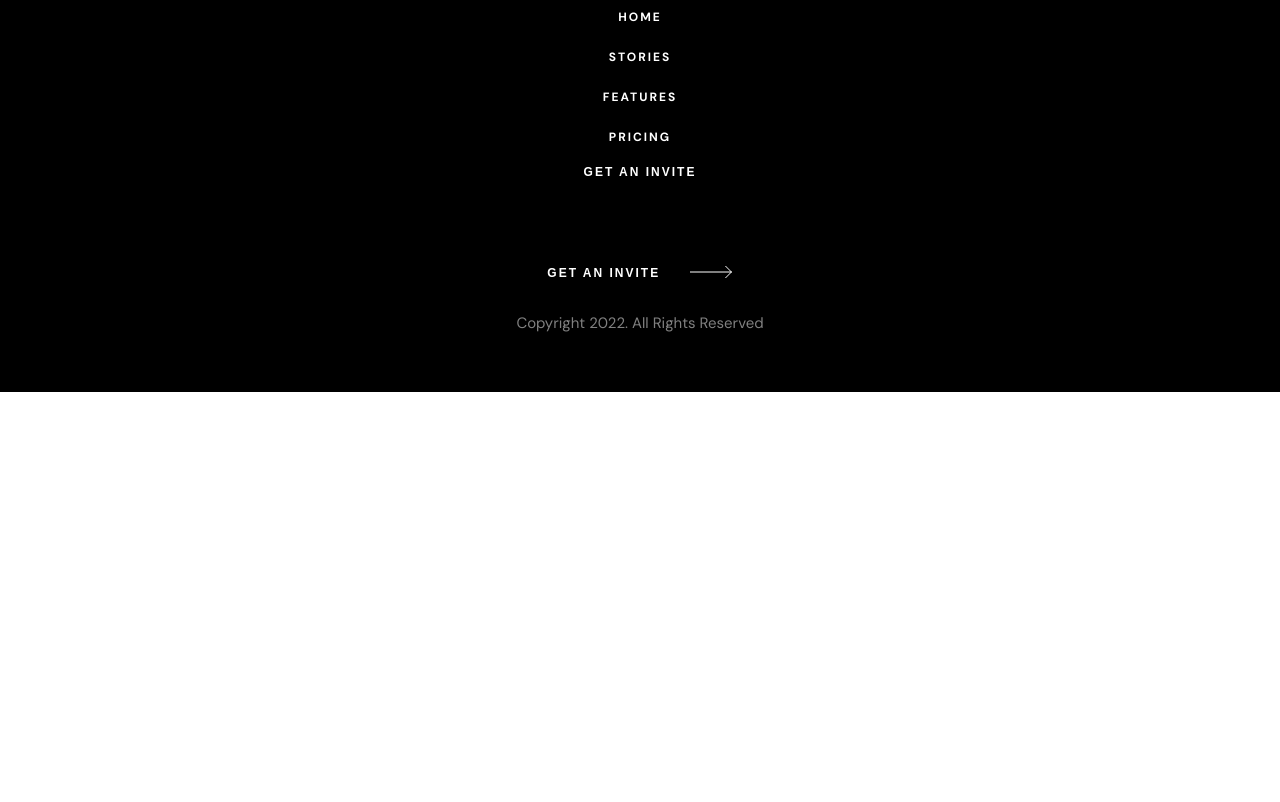
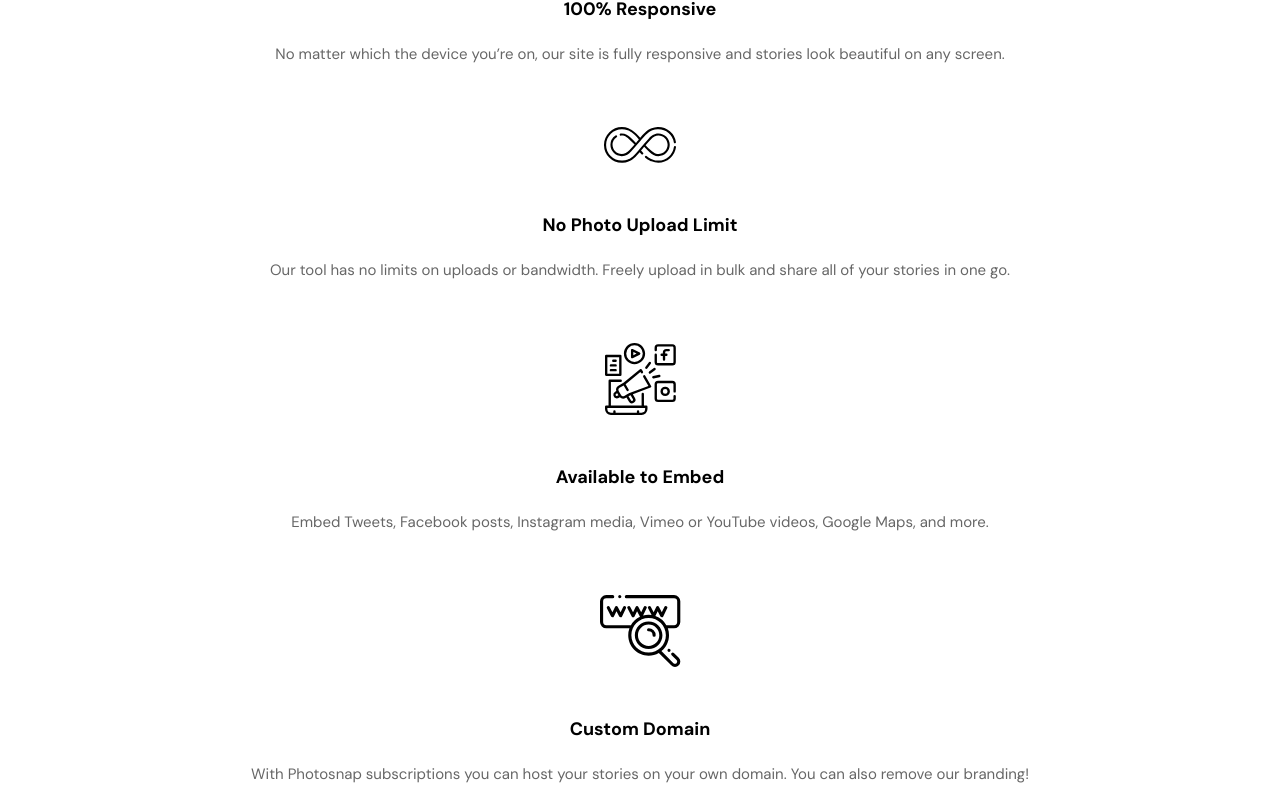
Before and after one commit to ding-09/photosnap, a React (Create React App) app: page /features in a window 1280 px wide. Shown: the part 1258-2060 px from the top of the page. Before the commit the page ends 1650 px from the top, so only its background shows below. Built offline with nearby package versions, Linux system fonts and the light colour scheme; the HTML template or start-up script is replaced by a standard one.

Commit message:
added FeatureCard component and styles

```diff
--- /dev/null
+++ b/src/components/Features/FeatureCard.js
@@ -0,0 +1,17 @@
+import { StyledFeatureCard } from './FeatureCard.styled';
+
+const FeatureCard = ({ feature }) => {
+  console.log(feature);
+  const { img, heading, desc } = feature;
+  return (
+    <StyledFeatureCard>
+      <figure>
+        <img src={img} alt={heading} />
+      </figure>
+      <h2>{heading}</h2>
+      <p>{desc}</p>
+    </StyledFeatureCard>
+  );
+};
+
+export default FeatureCard;
--- /dev/null
+++ b/src/components/Features/FeatureCard.styled.js
@@ -0,0 +1,15 @@
+import styled from 'styled-components'
+
+export const StyledFeatureCard = styled.section`
+  display: flex;
+  flex-direction: column;
+  align-items: center;
+  text-align: center;
+  h2 {
+    margin: 5rem 0 2rem;
+    font-size: 1.8rem;
+  }
+  p {
+    opacity: 0.6;
+  }
+`;
--- /dev/null
+++ b/src/components/Features/Features.styled.js
@@ -0,0 +1,10 @@
+import styled from 'styled-components'
+
+export const StyledFeatures = styled.section`
+    .features {
+        margin: 6rem 3rem 9rem;
+        display: flex;
+        flex-direction: column;
+        gap: 6rem;
+    }
+`
--- a/src/components/Features/FeaturesContent.js
+++ b/src/components/Features/FeaturesContent.js
@@ -1,10 +1,54 @@
 import heroImg from '../../assets/features/desktop/hero.jpg';
+import featuresResponsive from '../../assets/features/desktop/responsive.svg';
+import featuresLimit from '../../assets/features/desktop/no-limit.svg';
+import featuresEmbed from '../../assets/features/desktop/embed.svg';
+import featuresDomain from '../../assets/features/desktop/custom-domain.svg';
+import featuresExposure from '../../assets/features/desktop/boost-exposure.svg';
+import featuresDragDrop from '../../assets/features/desktop/drag-drop.svg';
 
-const PricingContent = {
+const featuresContent = {
   heroImg,
   heroHeading: 'Features',
   heroDesc:
     'Create a your stories, Photosnap is a platform for photographers and visual storytellers. It’s the simple way to create and share your photos.',
+  features: [
+    {
+      img: featuresResponsive,
+      heading: '100% Responsive',
+      desc:
+        'No matter which the device you’re on, our site is fully responsive and stories look beautiful on any screen.',
+    },
+    {
+      img: featuresLimit,
+      heading: 'No Photo Upload Limit',
+      desc:
+        'Our tool has no limits on uploads or bandwidth. Freely upload in bulk and share all of your stories in one go.',
+    },
+    {
+      img: featuresEmbed,
+      heading: 'Available to Embed',
+      desc:
+        'Embed Tweets, Facebook posts, Instagram media, Vimeo or YouTube videos, Google Maps, and more. ',
+    },
+    {
+      img: featuresDomain,
+      heading: 'Custom Domain',
+      desc:
+        'With Photosnap subscriptions you can host your stories on your own domain. You can also remove our branding!',
+    },
+    {
+      img: featuresExposure,
+      heading: 'Boost Your Exposure',
+      desc:
+        'Users that viewed your story or gallery can easily get notifed of new and featured stories with our built in mailing list.',
+    },
+    {
+      img: featuresDragDrop,
+      heading: 'Drag & Drop Image',
+      desc:
+        'Easily drag and drop your image and get beautiful shots everytime. No over the top tooling to add friction to creating stories.',
+    },
+  ],
 };
 
-export default PricingContent;
+export default featuresContent;
--- a/src/components/Features/index.js
+++ b/src/components/Features/index.js
@@ -1,16 +1,23 @@
 import Hero from '../Hero';
-import FeaturesContent from './FeaturesContent';
+import featuresContent from './featuresContent';
+import FeatureCard from './FeatureCard';
+import { StyledFeatures } from './Features.styled';
 
 const index = () => {
   return (
-    <>
+    <StyledFeatures>
       <Hero
-        img={FeaturesContent.heroImg}
-        heroHeading={FeaturesContent.heroHeading}
-        heroDesc={FeaturesContent.heroDesc}
+        img={featuresContent.heroImg}
+        heroHeading={featuresContent.heroHeading}
+        heroDesc={featuresContent.heroDesc}
         hasBorder={true}
       />
-    </>
+      <section className='features'>
+        {featuresContent.features.map((feature) => (
+          <FeatureCard feature={feature} />
+        ))}
+      </section>
+    </StyledFeatures>
   );
 };
 
```
Also changed, not shown: 1 other file (tests, documents, lock files or other folders).
